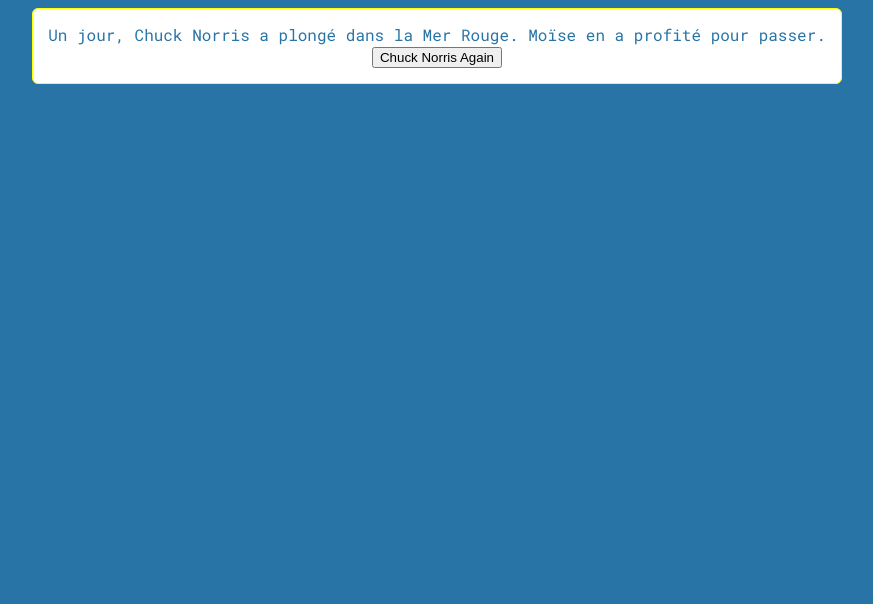
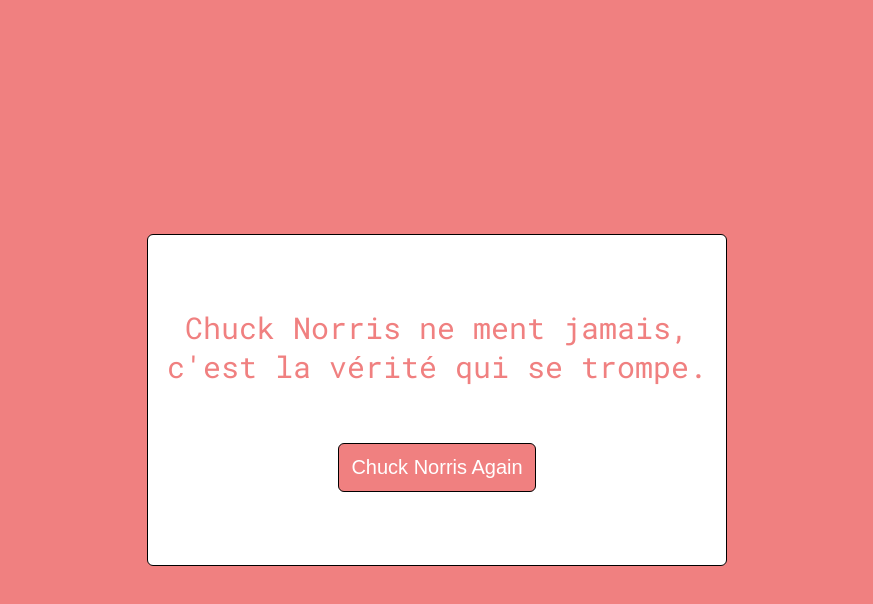
Before and after one commit to Majennbi/tp-chuck-norris-jb, a plain HTML site: page index.html in a window 1280 px wide. Both pictures are taken after a click on the button "Chuck Norris Again". Shown: the whole page, without its empty margins (203-1076 px from the left). Drawn offline with Linux system fonts and the light colour scheme.

Commit message:
TP Chuck Norris V2

```diff
--- a/app.js
+++ b/app.js
@@ -20,22 +20,20 @@
     return Math.floor(Math.random() * max);
   }
 
-let randompunchline = punchlines[randomIndex(10)];
-
-
-//Afficher dans la boîte blanche
-let elRandomPunchline = document.getElementById("punchline");
-
-elRandomPunchline.textContent = randompunchline;
-
-
 function getRandomIndex() {
-    let newPunch = document.getElementById ("punchline")
-    newPunch.style.display = "block";
+    //Afficher phrase aléatoire
+    let randompunchline = punchlines[randomIndex(10)];
+    //Afficher dans la boîte blanche
+    let elRandomPunchline = document.getElementById("punchline");
+    elRandomPunchline.innerHTML = randompunchline;
 }
 
-let generatorbtn = document.getElementById("generatorbtn");
-generatorbtn.addEventListener("click", getRandomIndex)
+function ListenToCliks() {
+    const btn = document.getElementById("generatorbtn");
+    btn.addEventListener("click", getRandomIndex)
+}
+
+ListenToCliks();
 
 //3. a. La méthode simple: Un tableau de couleurs (en Hexadécimal). Tu pioches dedans aléatoirement aussi
 
@@ -51,3 +49,28 @@
     "#2874A6",
     "#28B463",
 ]
+
+let PickRandomColor = function getRandomInt(max) {
+    return Math.floor(Math.random() * max);
+  }
+
+//Afficher dans la boîte blanche
+function getRandomColor () {
+    //Afficher couleur aléatoire
+    let randomColor = colors[PickRandomColor(10)];
+    //changer background color
+    const changeBgcolor = document.getElementById("backgroundcolor");
+    changeBgcolor.style.backgroundColor = randomColor;
+    changeBgcolor.style.color = randomColor;
+
+    const changeBgColorBtn = document.getElementById("generatorbtn");
+    changeBgColorBtn.style.backgroundColor = randomColor;
+}
+
+function ListenToCliksColor () {
+
+    const colorbtn = document.getElementById("generatorbtn");
+    colorbtn.addEventListener('click', getRandomColor);
+}
+
+ListenToCliksColor();
--- a/index.html
+++ b/index.html
@@ -11,10 +11,10 @@
     <link href="style.css" rel="stylesheet">
     <title>TP Chuck Norris</title>
 </head>
-<body>
+<body id="backgroundcolor">
     <main>
         <div class="punchlinebox">
-        <span id="punchline"></span>
+        <span id="punchline">Cliquez sur le bouton pour connaître le grand Chuck Norris</span>
         <button class="punchbtn" id="generatorbtn">Chuck Norris Again</button>
         </div>
     </main>
--- a/style.css
+++ b/style.css
@@ -1,18 +1,42 @@
 
+
+html {
+    height: 100%;
+    display: flex;
+    justify-content: center;
+    align-items: center;
+}
 
 body {
     background-color: #2874A6;
+    color: #2874A6;
     font-family: 'Roboto Mono', monospace;
+    font-size: 30px;
+
 }
 
 div {
-    width: fit-content;
-    height: fit-content;
+    display: flex;
+    flex-direction: column;
+    justify-content: space-evenly;
+    align-items: center;
+    max-width: 50%;
+    max-height: 50%;
+    height: 300px;
     margin: 0 auto;
     padding: 15px;
-    border: 1px solid yellow;
+    border: 1px solid black;
     background-color: white;
-    color: #2874A6;
     border-radius: 6px;;
     text-align: center;
 }
+
+
+button {
+    background-color: #2874A6;
+    border: 1px solid black;
+    border-radius: 6px;
+    padding: 12px;
+    font-size: 20px;
+    color: white;
+}
```
